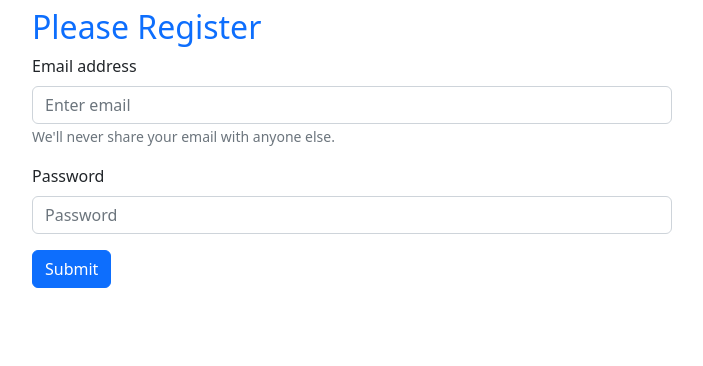
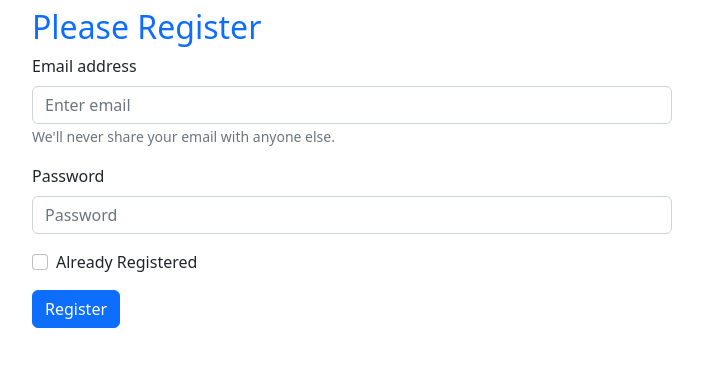
Before and after one commit to JASIMBD007/email-password-auth, a React (Create React App) app: page / in a window 1280 px wide. Shown: the top 366 px of the page, without its empty margins (288-991 px from the left). Built offline with nearby package versions, Linux system fonts and the light colour scheme.

Commit message:
already registerd checkbox added

```diff
--- a/src/App.js
+++ b/src/App.js
@@ -13,11 +13,11 @@ const auth = getAuth(app);
 function App () {
   const [validated, setValidated] = useState(false);
   const [error, setError] = useState('');
-  const [email, seEmail] = useState('');
+  const [email, setEmail] = useState('');
   const [password, setPassword] = useState()
 
   const handleEmailBlur = event => {
-    seEmail(event.target.value);
+    setEmail(event.target.value);
   };
 
   const handlePasswordBlur = event => {
@@ -42,9 +42,14 @@ function App () {
       .then(result => {
         const user = result.user;
         console.log(user);
+        setEmail('');
+        setPassword('');
+
+
       })
       .catch(error => {
         console.log(error);
+        setError(error.message);
       });
 
     // console.log('form submitted', email, password);
@@ -75,9 +80,12 @@ function App () {
             <Form.Control onBlur={handlePasswordBlur} type="password" placeholder="Password" required />
             <Form.Control.Feedback type='invalid'>Please Provide a Valid Password!</Form.Control.Feedback>
           </Form.Group>
+          <Form.Group className="mb-3" controlId="formBasicCheckbox">
+            <Form.Check type="checkbox" label="Already Registered" />
+          </Form.Group>
           <p className='text-danger'>{error}</p>
           <Button variant="primary" type="submit">
-            Submit
+            Register
           </Button>
         </Form>
       </div>
```
